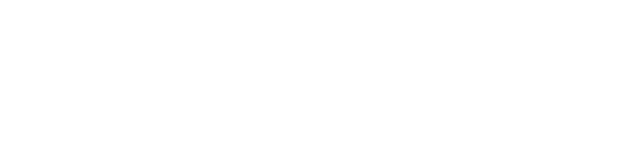
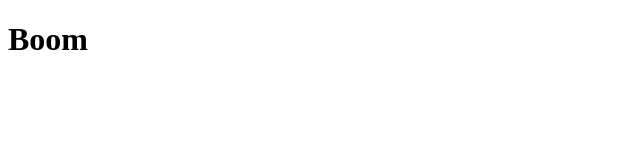
Before and after one commit to EtsHasade/Git-Workflow-Test, a plain HTML site: page index.html in a window 1280 px wide. Shown: the whole page, without its empty margins (0-640 px from the left). Drawn offline with Linux system fonts and the light colour scheme.

Commit message:
abb title boom

```diff
--- a/index.html
+++ b/index.html
@@ -6,6 +6,7 @@
     <title>Document</title>
 </head>
 <body>
+    <h1>Boom</h1>
     <script type="module" src="js/main.js"></script>
 
 </body>
--- a/js/main.js
+++ b/js/main.js
@@ -1 +1,5 @@
 console.log('Hi from main js')
+
+// Using the GUI - publish project
+// Show invitation process + clone from VSC
+// show branches
```
